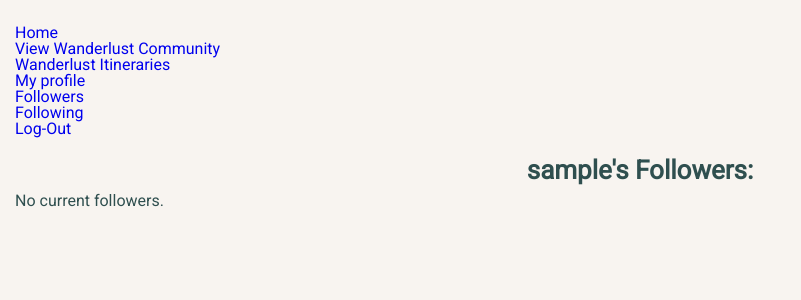
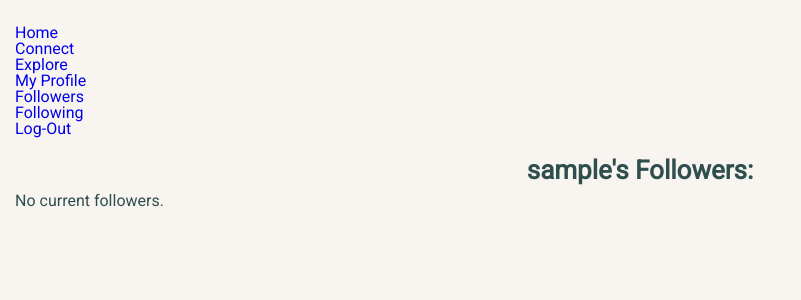
Before and after one commit to lunaxlam/wanderlust, a Flask app: a page that uses templates/base.html in a window 1280 px wide. Shown: the top 300 px of the page, without its empty margins (0-801 px from the left). Run offline with Flask 2, Linux system fonts and the light colour scheme; the visitor is signed in with stand-in values (Sample User, id 1); data comes from the database, SQL or seed files in the repository; data that the repository does not hold is empty; some libraries are stand-ins or nearby versions.

Commit message:
Updated nav links and renamed React components to follow conventions

```diff
--- a/templates/all_itineraries.html
+++ b/templates/all_itineraries.html
@@ -4,12 +4,12 @@
 
 {% block nav %}
     <ul><a href="/">Home</a></ul>
-    <ul><a href="/users">View Wanderlust Community</a></ul>
+    <ul><a href="/users">Connect</a></ul>
 {% endblock %}
 
 
 {% block body %}
-    <h1>Wanderlust Travel Itineraries</h1>
+    <h1>Wanderlust Itineraries</h1>
     <br>
     <h3>Filter itineraries by:</h3>
     <div id="filter-itineraries"></div>
--- a/templates/all_users.html
+++ b/templates/all_users.html
@@ -8,7 +8,7 @@
 
 
 {% block body %}
-    <h1>Wanderlust Community Members</h1>
+    <h1>Wanderlust Community</h1>
     {% for user in users %}
         <ul><a href="/user/{{ user.username }}">{{ user.username }}</a></ul>
     {% endfor %}
--- a/templates/base.html
+++ b/templates/base.html
@@ -43,8 +43,8 @@
                 {% endblock %}
 
                 {% if "user" in session %}
-                    <ul><a href="/itineraries">Wanderlust Itineraries</a></ul>
-                    <ul><a href="/user/{{ session['user'] }}">My profile</a></ul>
+                    <ul><a href="/itineraries">Explore</a></ul>
+                    <ul><a href="/user/{{ session['user'] }}">My Profile</a></ul>
                     <ul><a href="/user/{{ session['user'] }}/followers">Followers</a></ul>
                     <ul><a href="/user/{{ session['user'] }}/following">Following</a></ul>
                     <ul><a href="/logout">Log-Out</a></ul>
--- a/templates/countries.html
+++ b/templates/countries.html
@@ -4,7 +4,7 @@
 
 {% block nav %}
     <ul><a href="/">Home</a></ul>
-    <ul><a href="/users">View Wanderlust Community</a></ul>
+    <ul><a href="/users">Connect</a></ul>
 {% endblock %}
 
 
--- a/templates/followers.html
+++ b/templates/followers.html
@@ -4,7 +4,7 @@
 
 {% block nav %}
     <ul><a href="/">Home</a></ul>
-    <ul><a href="/users">View Wanderlust Community</a></ul>
+    <ul><a href="/users">Connect</a></ul>
 {% endblock %}
 
 
--- a/templates/following.html
+++ b/templates/following.html
@@ -4,7 +4,7 @@
 
 {% block nav %}
     <ul><a href="/">Home</a></ul>
-    <ul><a href="/users">View Wanderlust Community</a></ul>
+    <ul><a href="/users">Connect</a></ul>
 {% endblock %}
 
 
--- a/templates/home.html
+++ b/templates/home.html
@@ -4,7 +4,7 @@
 
 {% block nav %}
     {% if "user" in session %}
-        <ul><a href="/users">View Wanderlust Community</a></ul>
+        <ul><a href="/users">Connect</a></ul>
     {% endif %}
 {% endblock %}
 
@@ -22,6 +22,6 @@
 
 
     {% if "user" in session %}
-        <script src="/static/js/reactCreateItinerary.js" type="text/jsx"></script>
+        <script src="/static/js/CreateItinerary.js" type="text/jsx"></script>
     {% endif %}
 {% endblock %}
--- a/templates/itinerary.html
+++ b/templates/itinerary.html
@@ -4,7 +4,7 @@
 
 {% block nav %}
     <ul><a href="/">Home</a></ul>
-    <ul><a href="/users">View Wanderlust Community</a></ul>
+    <ul><a href="/users">Connect</a></ul>
 {% endblock %}
 
 
@@ -67,7 +67,7 @@
     <div id="saved-place"></div>
 
     <!-- React -->
-    <script src="/static/js/reactActivities.js" type="text/jsx"></script>
+    <script src="/static/js/Activities.js" type="text/jsx"></script>
 
     {% if session["user_id"] == itinerary.user_id %}
         <!-- API -->
--- a/templates/place_details.html
+++ b/templates/place_details.html
@@ -4,7 +4,7 @@
 
 {% block nav %}
     <ul><a href="/">Home</a></ul>
-    <ul><a href="/users">View Wanderlust Community</a></ul>
+    <ul><a href="/users">Connect</a></ul>
 {% endblock %}
 
 
--- a/templates/search_results.html
+++ b/templates/search_results.html
@@ -4,7 +4,7 @@
 
 {% block nav %}
     <ul><a href="/">Home</a></ul>
-    <ul><a href="/users">View Wanderlust Community</a></ul>
+    <ul><a href="/users">Connect</a></ul>
 {% endblock %}
 
 
--- a/templates/user_profile.html
+++ b/templates/user_profile.html
@@ -4,7 +4,7 @@
 
 {% block nav %}
     <ul><a href="/">Home</a></ul>
-    <ul><a href="/users">View Wanderlust Community</a></ul>
+    <ul><a href="/users">Connect</a></ul>
 {% endblock %}
 
 
@@ -35,6 +35,6 @@
     {% endfor %}
 
     {% if display_user.username == session["user"] %}
-        <script src="/static/js/reactCreateItinerary.js" type="text/jsx"></script>
+        <script src="/static/js/CreateItinerary.js" type="text/jsx"></script>
     {% endif %}
 {% endblock %}
```
Also changed, not shown: static/js/Activities.js (renamed from static/js/reactActivities.js), static/js/CreateItinerary.js (renamed from static/js/reactCreateItinerary.js).
